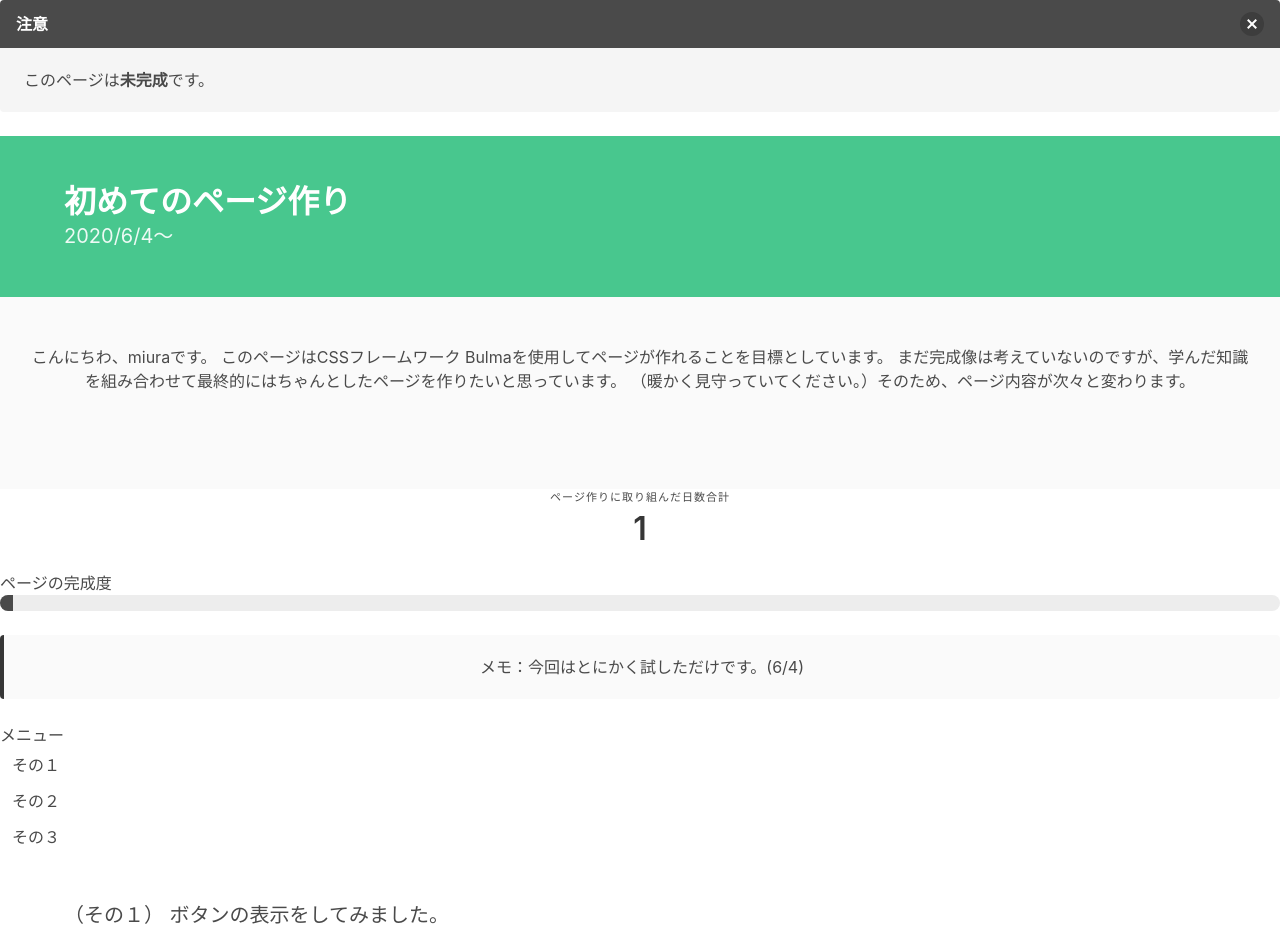
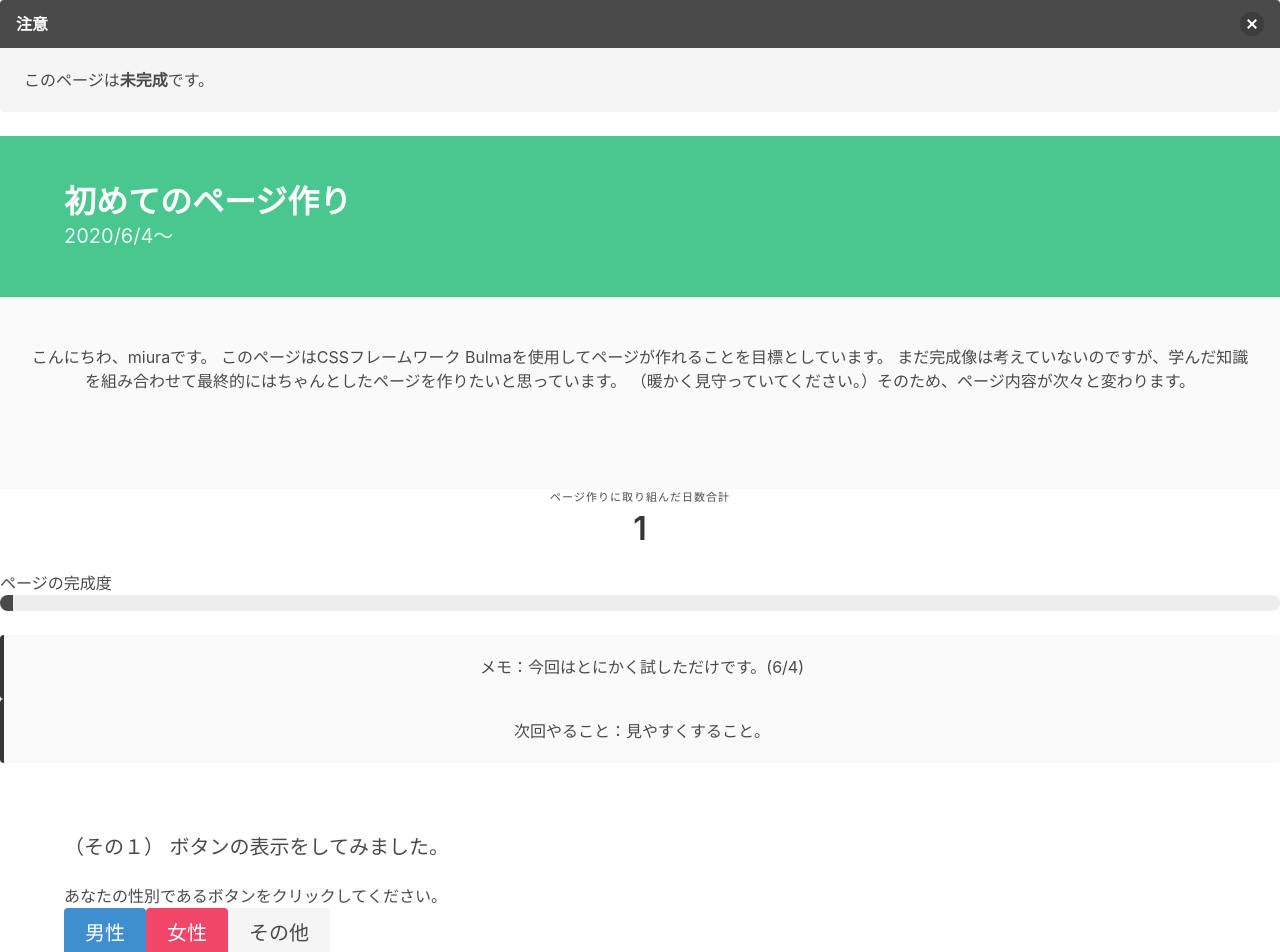
Before and after one commit to miuraK3/react-tutorial, a React (Create React App) app: page / in a window 1280 px wide. Shown: the top 952 px of the page. Built offline with nearby package versions, Linux system fonts and the light colour scheme.

Commit message:
plusGitignoreFile

```diff
--- a/src/App.js
+++ b/src/App.js
@@ -61,20 +61,10 @@ const Diary = () => {
             <div className = "message-body">
                 メモ：今回はとにかく試しただけです。(6/4)
             </div>
+            <div className = "message-body">
+                次回やること：見やすくすること。
+            </div>
         </article>
-    );
-}
-
-const Menu = () => {
-    return (
-        <aside className = "menu">
-            <p className = "menu-label-color">メニュー</p>
-            <ul className = "menu-list">
-                <li><a>その１</a></li>
-                <li><a>その２</a></li>
-                <li><a>その３</a></li>
-            </ul>
-        </aside>
     );
 }
 
@@ -142,7 +132,6 @@ const App = () => {
             <p>ページの完成度</p>
             <progress class="progress" value="1" max="100">1%</progress>
             <Diary />
-            <Menu />
             <Body1 />
             <Body2 />
             <Body3 />
```
Also changed, not shown: 1 other file (tests, documents, lock files or other folders).
